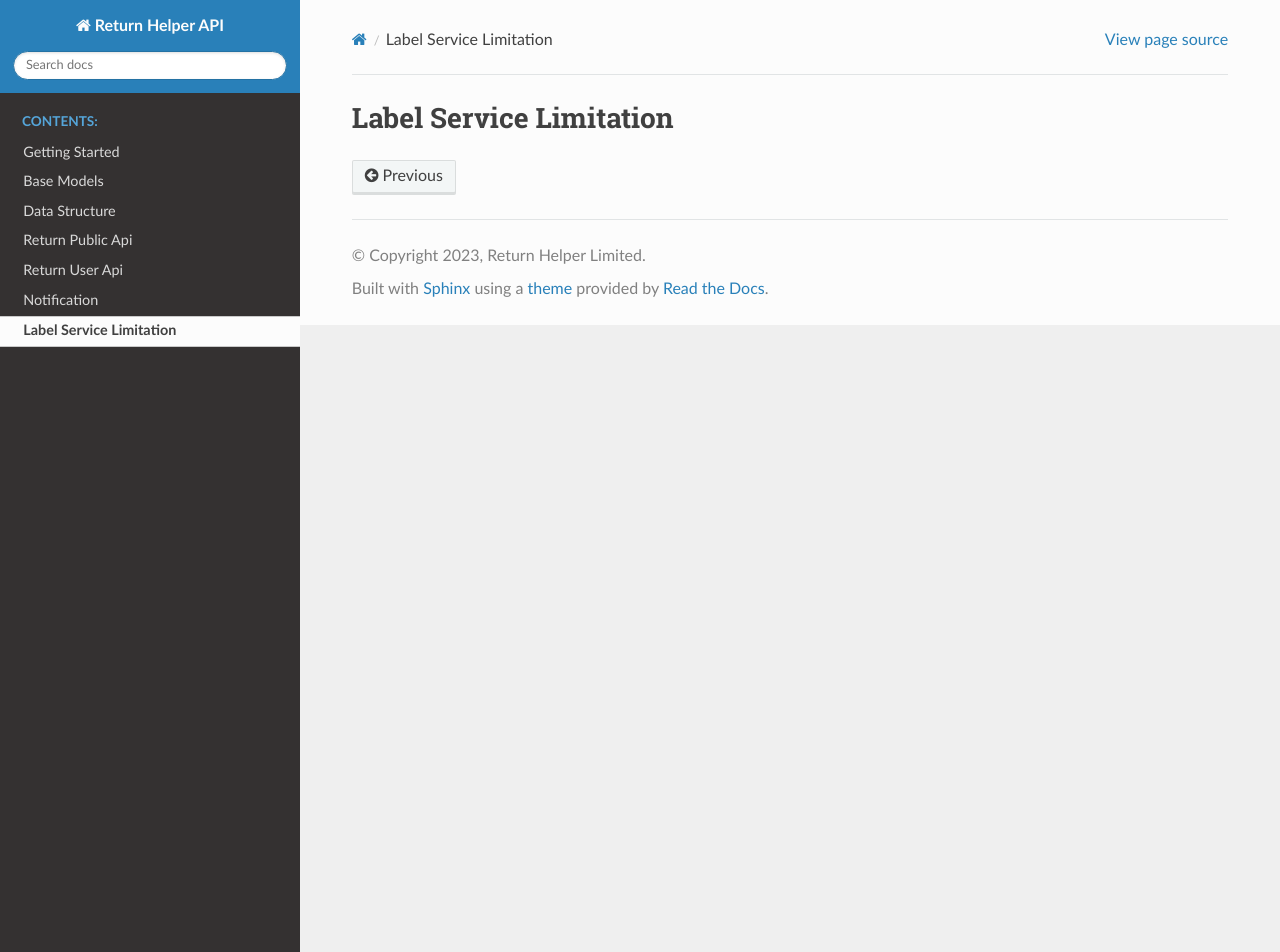
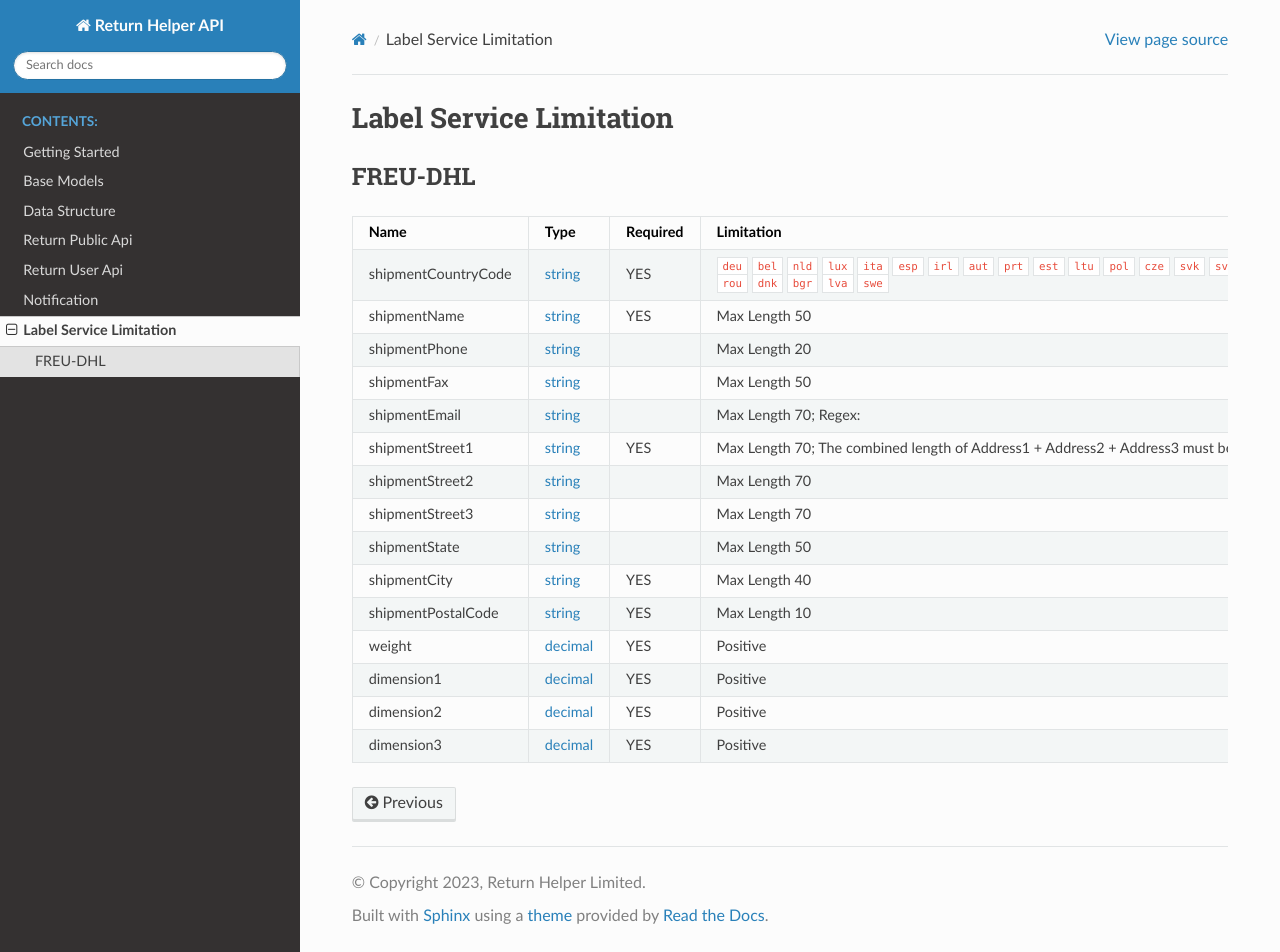
Before and after one commit to ReturnHelper/return-request-api-docs, a Sphinx documentation site: the page built from source/label_service_limitation.rst, in a window 1280 px wide and 952 px high. Built offline with Sphinx 7.4.7 and the Read the Docs theme 2.0.0, drawn with Linux system fonts in a browser that asks for light colours.

Commit message:
new: freu-dhl service type limitation

```diff
--- a/source/label_service_limitation.rst
+++ b/source/label_service_limitation.rst
@@ -9,3 +9,11 @@
 
 Label Service Limitation
 =========================
+
+FREU-DHL
+------------
+
+.. csv-table::
+   :header: "Name", "Type", "Required", "Limitation"
+   :widths: 15, 10, 10, 30
+   :file: models/LabelServiceLimitation/FreuDhl.csv
--- /dev/null
+++ b/source/models/LabelServiceLimitation/FreuDhl.csv
@@ -0,0 +1,15 @@
+shipmentCountryCode, string_, YES, ``deu`` ``bel`` ``nld`` ``lux`` ``ita`` ``esp`` ``irl`` ``aut`` ``prt`` ``est`` ``ltu`` ``pol`` ``cze`` ``svk`` ``svn`` ``hun`` ``grc`` ``fin`` ``hrv`` ``rou`` ``dnk`` ``bgr`` ``lva`` ``swe``
+shipmentName, string_, YES, Max Length 50
+shipmentPhone, string_, , Max Length 20
+shipmentFax, string_, , Max Length 50
+shipmentEmail, string_, , Max Length 70; Regex:
+shipmentStreet1, string_, YES, Max Length 70; The combined length of Address1 + Address2 + Address3 must be less than 90 characters
+shipmentStreet2, string_, , Max Length 70
+shipmentStreet3, string_, , Max Length 70
+shipmentState, string_, , Max Length 50
+shipmentCity, string_, YES, Max Length 40
+shipmentPostalCode, string_, YES, Max Length 10
+weight, decimal_, YES, Positive
+dimension1, decimal_, YES, Positive
+dimension2, decimal_, YES, Positive
+dimension3, decimal_, YES, Positive
```
